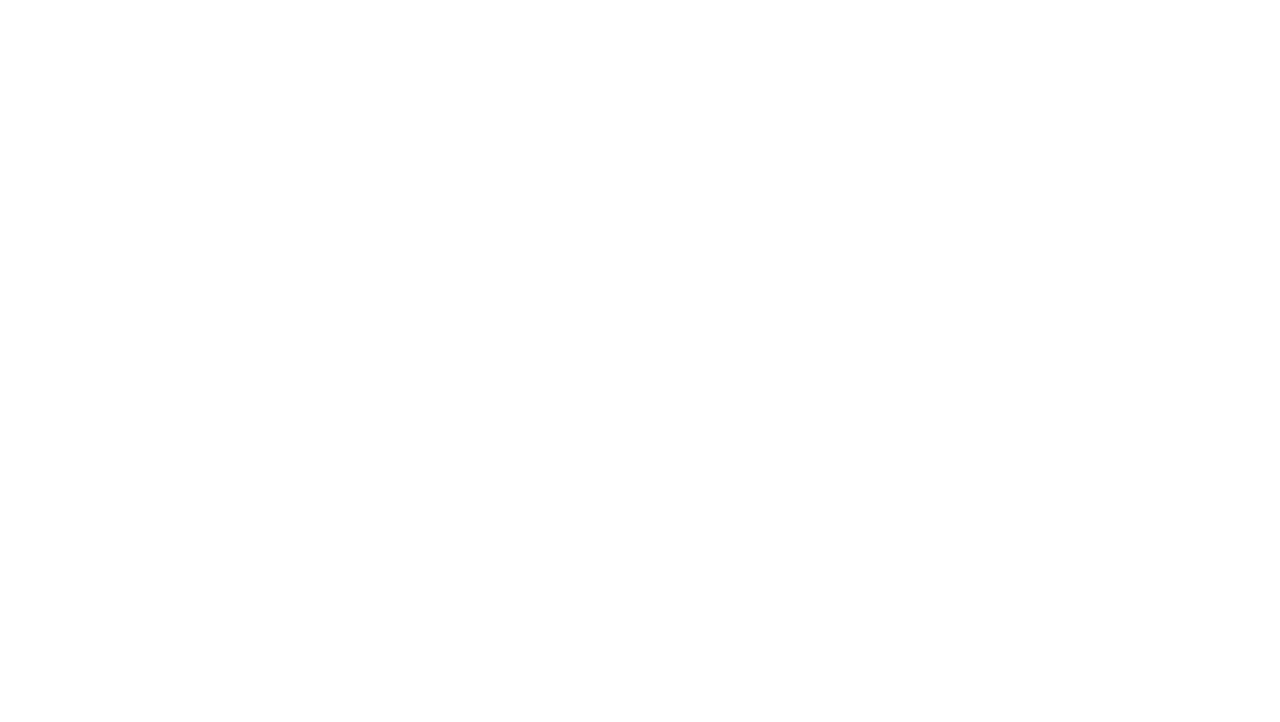
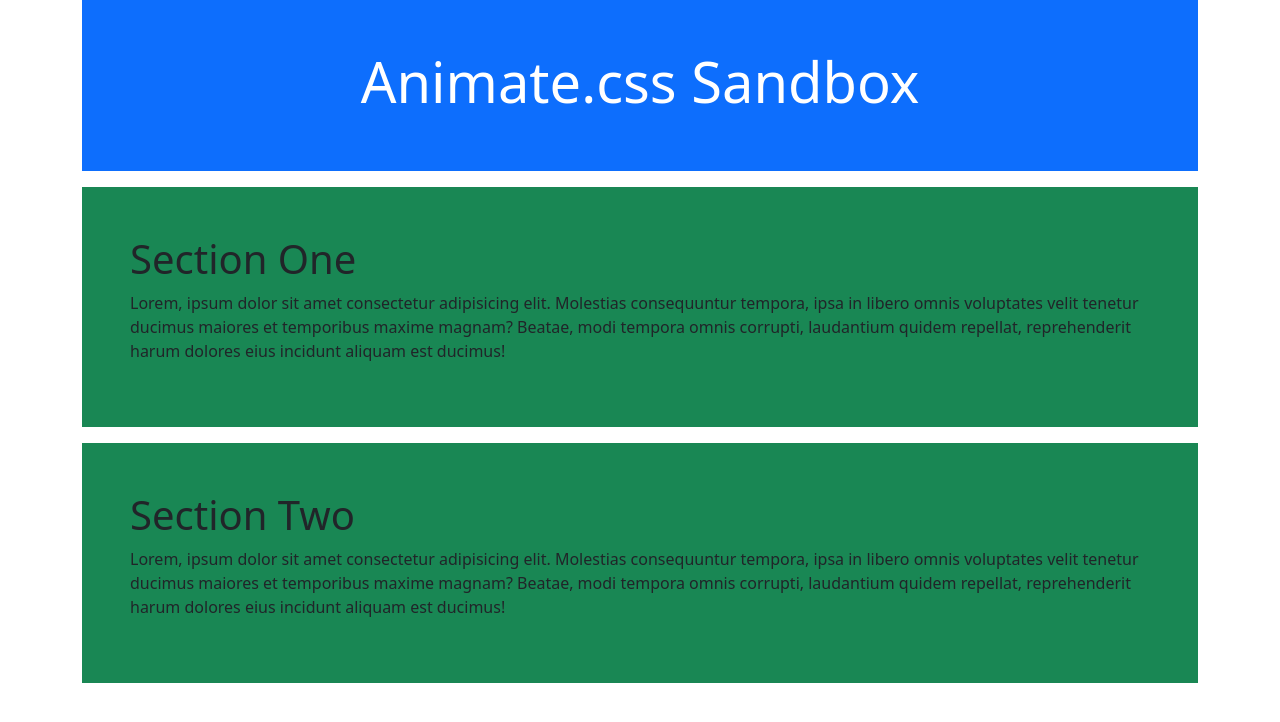
Before and after one commit to justingracie/animate-css---01, a website: page index.html in a window 1280 px wide. Drawn offline with nearby package versions, Linux system fonts and the light colour scheme.

Commit message:
added first some animations

```diff
--- a/index.html
+++ b/index.html
@@ -1,14 +1,35 @@
+
 <!DOCTYPE html>
 <html lang="en">
 <head>
     <meta charset="UTF-8">
     <meta http-equiv="X-UA-Compatible" content="IE=edge">
     <meta name="viewport" content="width=device-width, initial-scale=1.0">
+    <link href="https://cdn.jsdelivr.net/npm/bootstrap@5.0.2/dist/css/bootstrap.min.css" rel="stylesheet" integrity="sha384-EVSTQN3/azprG1Anm3QDgpJLIm9Nao0Yz1ztcQTwFspd3yD65VohhpuuCOmLASjC" crossorigin="anonymous">
+    <link
+    rel="stylesheet"
+    href="https://cdnjs.cloudflare.com/ajax/libs/animate.css/4.1.1/animate.min.css"
+  />
     <title>Animate.CSS -- Sandbox
 
     </title>
 </head>
 <body>
+    <div class="container">
+        <header class="animate__animated animate__slideInDown text-center bg-primary text-white p-5">
+            <h1 class="display-4">Animate.css Sandbox</h1>
+        </header>
+
+        <section id="section-1" class="animate__animated animate__flipInX bg-success p-5 my-3">
+            <h1>Section One</h1>
+            <p>Lorem, ipsum dolor sit amet consectetur adipisicing elit. Molestias consequuntur tempora, ipsa in libero omnis voluptates velit tenetur ducimus maiores et temporibus maxime magnam? Beatae, modi tempora omnis corrupti, laudantium quidem repellat, reprehenderit harum dolores eius incidunt aliquam est ducimus!</p>
+        </section>
+
+        <section id="section-2" class="animate__animated animate__flipInY bg-success p-5 my-3">
+            <h1>Section Two</h1>
+            <p>Lorem, ipsum dolor sit amet consectetur adipisicing elit. Molestias consequuntur tempora, ipsa in libero omnis voluptates velit tenetur ducimus maiores et temporibus maxime magnam? Beatae, modi tempora omnis corrupti, laudantium quidem repellat, reprehenderit harum dolores eius incidunt aliquam est ducimus!</p>
+        </section>
+    </div>
 
 </body>
 </html>
--- /dev/null
+++ b/package.json
@@ -0,0 +1,5 @@
+{
+  "dependencies": {
+    "animate.css": "^4.1.1"
+  }
+}
```
Also changed, not shown: 1 other file.
